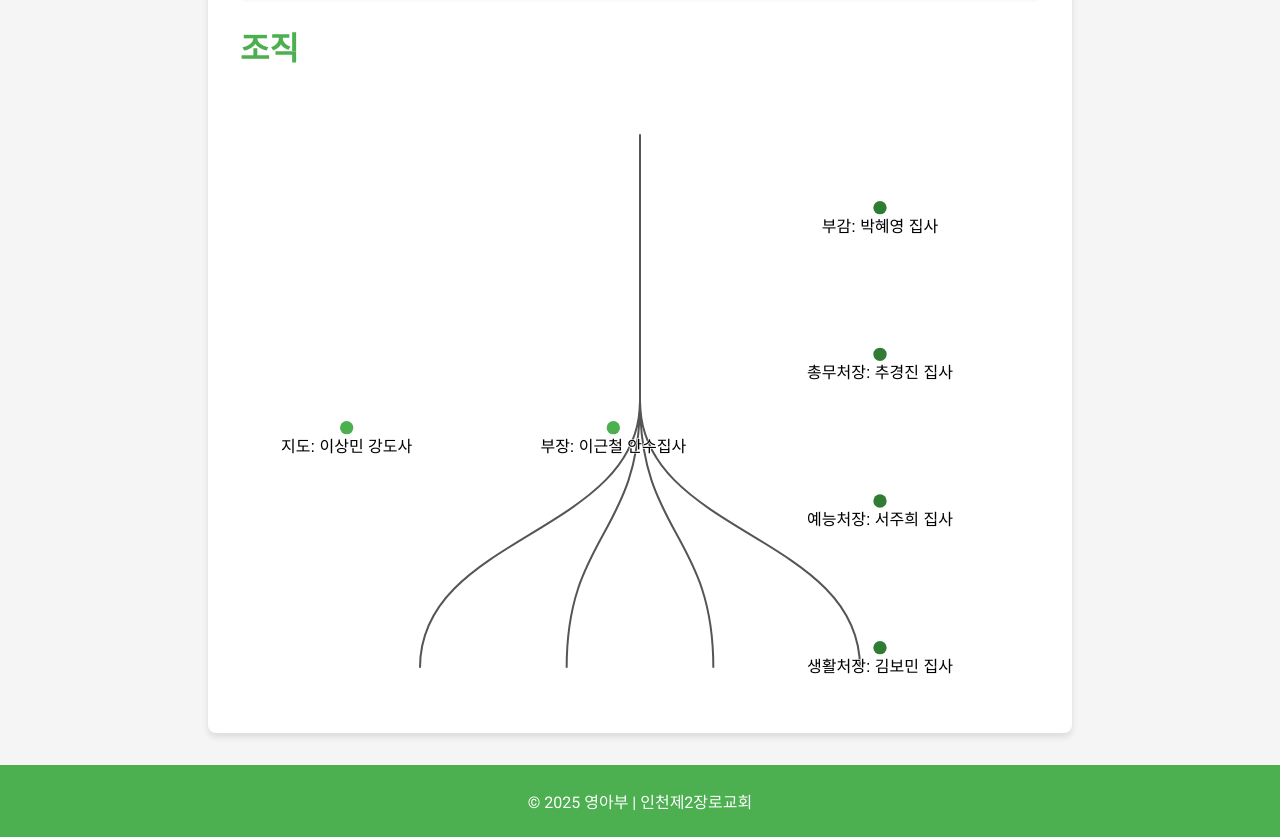
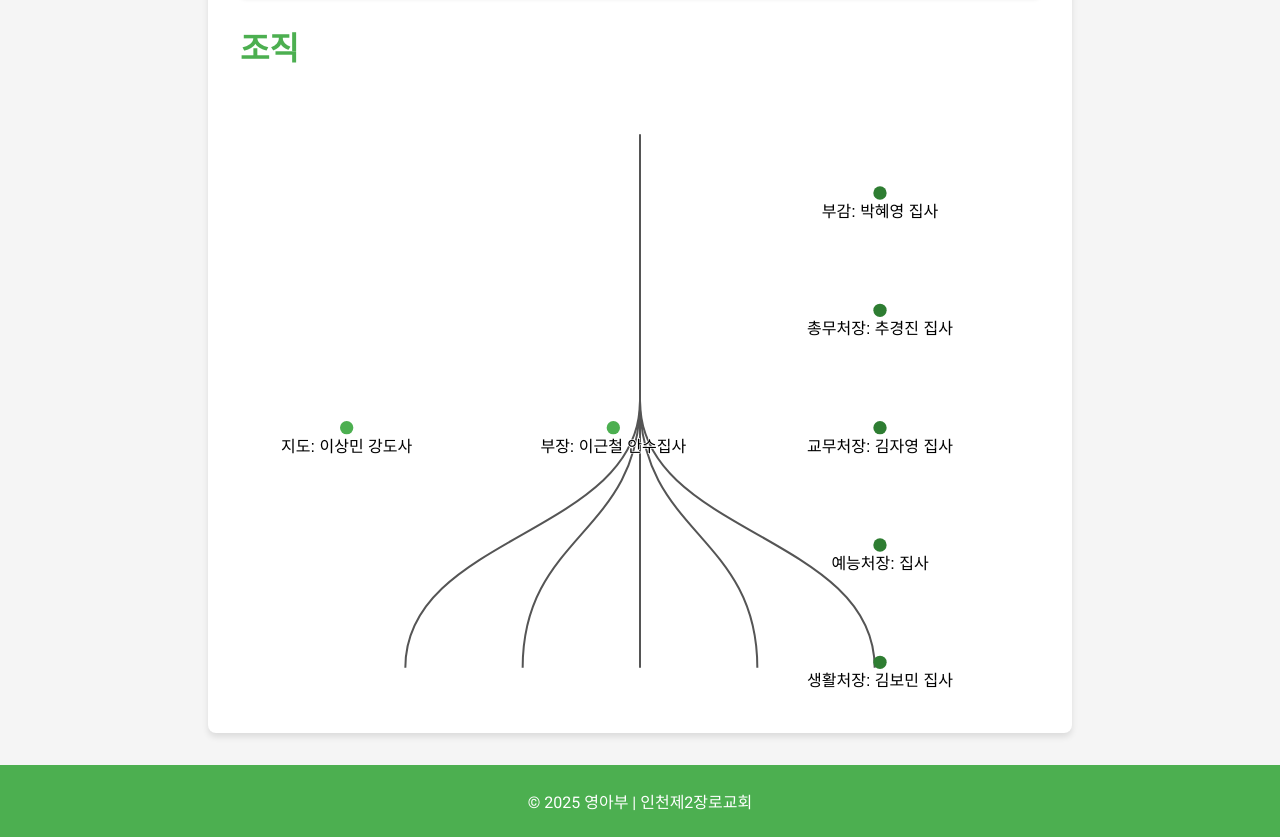
Before and after one commit to kenfe/che2infant2025, a plain HTML site: page index.html in a window 1280 px wide. Shown: the part 853-1690 px from the top of the page. Drawn offline with nearby package versions, Linux system fonts and the light colour scheme.

Commit message:
Update index.html

```diff
--- a/index.html
+++ b/index.html
@@ -109,6 +109,7 @@
         <a href="https://docs.google.com/document/d/e/2PACX-1vQFT7zB7nNG2djMgM4QstVOzBdoNT14gYn2fJI5ToJ2-ltrBblUm4111Au2Ca1Z1RqpvW1sv9X5B_Ef/pub">교사 조직</a>
         <a href="https://docs.google.com/spreadsheets/d/e/2PACX-1vQDl7P7j5BGKnYyxCqSDUexFCHStg5_hJcg1aWXTJ0nBjXldeNg2vaj-Rv7cMnaO1juXA3XN-LJQrLr/pubhtml">예배 담당 순서</a>
         <a href="https://docs.google.com/document/d/e/2PACX-1vQwWRIU2JsCKHG_V16m_U-rjhK5RXtMsUysbFMQhs-8uGJ4z-MERo-gSCa2Zdaez65m-Id8RONp0XF8/pub">반 편성</a>
+        <a href="https://docs.google.com/document/d/1VFNMqkKtQ2NbmYWD3tuKHxCsyO5JjiyhD3-m5HlSQLY/edit?usp=sharing">처장회의</a>
     </nav>
     <main>
         <h2>교육 방향</h2>
@@ -145,7 +146,8 @@
                     children: [
                         { name: "부감: 박혜영 집사" },
                         { name: "총무처장: 추경진 집사" },
-                        { name: "예능처장: 서주희 집사" },
+                        { name: "교무처장: 김자영 집사" },
+                        { name: "예능처장: 집사" },
                         { name: "생활처장: 김보민 집사" }
                     ]
                 }
```
